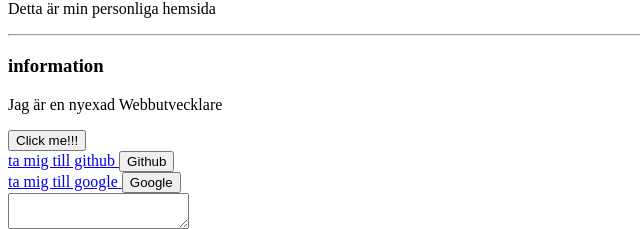
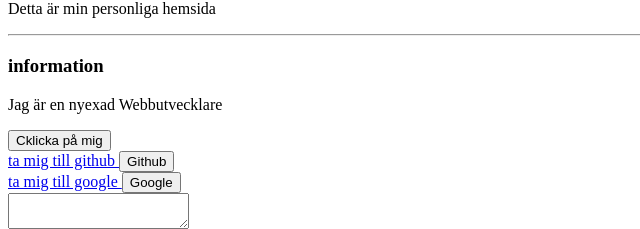
Before and after one commit to pempowicz89/hemsida1, a plain HTML site: page index.html in a window 1280 px wide. Shown: the part 66-295 px from the top of the page, without its empty margins (0-640 px from the left). Drawn offline with Linux system fonts and the light colour scheme.

Commit message:
ändat igen

```diff
--- a/index.html
+++ b/index.html
@@ -15,7 +15,7 @@
     <p>Jag är en nyexad Webbutvecklare</p>
  </div>
 
- <button> Click me!!! </button>
+ <button> Cklicka på mig </button>
 
  <br/>
 
```
